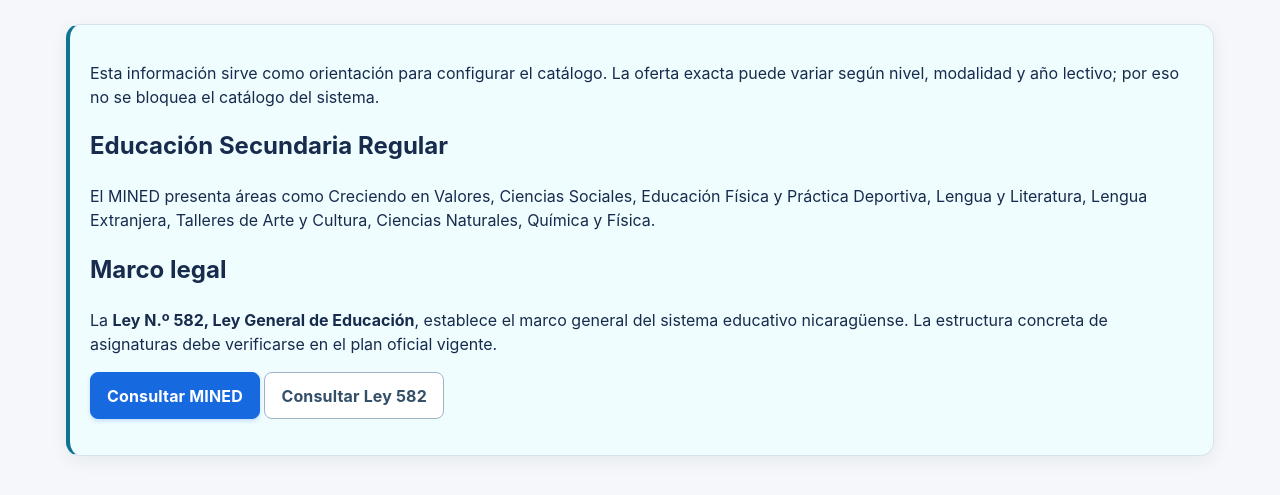
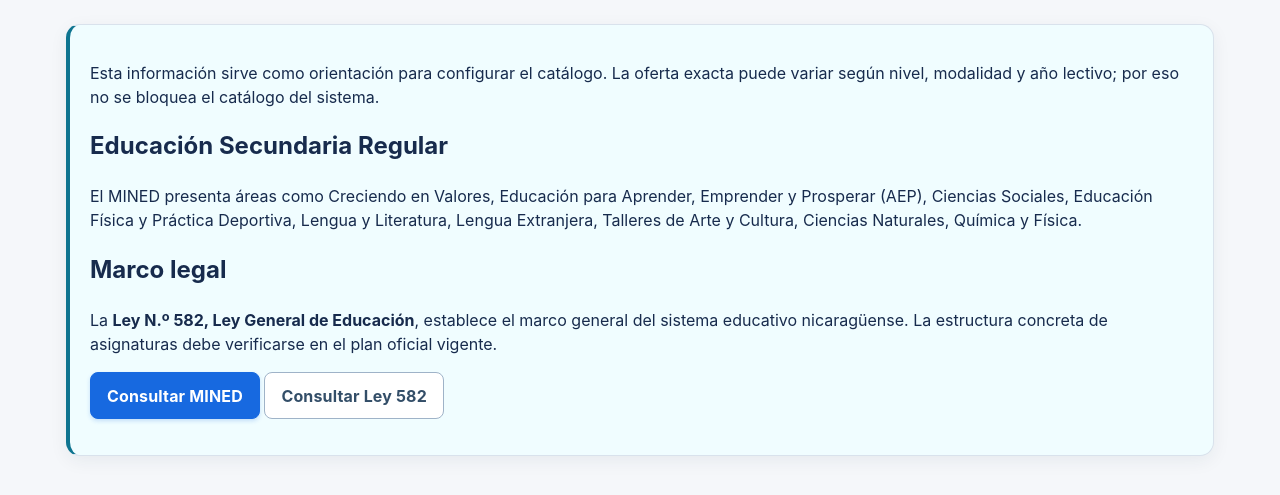
Before and after one commit to ciprianotoor/notas-estudiantes, a Flask app: page /academic-structure/mined-reference in a window 1280 px wide. Shown: the part 245-740 px from the top of the page. Run offline with Flask 3, Linux system fonts and the light colour scheme; the visitor is signed in with stand-in values (Sample User, id 1); data comes from the database, SQL or seed files in the repository.

Commit message:
Add AEP to MINED subject catalog

```diff
--- a/app.py
+++ b/app.py
@@ -411,6 +411,7 @@ def init_db():
             ('LE', 'Lengua Extranjera', 'Comunicativa'),
             ('EF', 'Educación Física y Práctica Deportiva', 'Desarrollo personal'),
             ('CV', 'Creciendo en Valores', 'Formación ciudadana'),
+            ('AEP', 'Educación para Aprender, Emprender y Prosperar', 'Emprendimiento'),
             ('TAC', 'Talleres de Arte y Cultura', 'Arte y cultura'),
         ]
         for code, name, area in default_subjects:
--- a/templates/mined_reference.html
+++ b/templates/mined_reference.html
@@ -1 +1 @@
-{% extends "base.html" %}{% block title %}Referencia MINED{% endblock %}{% block content %}<p class="eyebrow">REFERENCIA ACADÉMICA</p><h1>Clases y áreas curriculares del MINED</h1><section class="card" style="border-left:4px solid #0e7490;background:#f0fdff"><p>Esta información sirve como orientación para configurar el catálogo. La oferta exacta puede variar según nivel, modalidad y año lectivo; por eso no se bloquea el catálogo del sistema.</p><h2>Educación Secundaria Regular</h2><p>El MINED presenta áreas como Creciendo en Valores, Ciencias Sociales, Educación Física y Práctica Deportiva, Lengua y Literatura, Lengua Extranjera, Talleres de Arte y Cultura, Ciencias Naturales, Química y Física.</p><h2>Marco legal</h2><p>La <strong>Ley N.º 582, Ley General de Educación</strong>, establece el marco general del sistema educativo nicaragüense. La estructura concreta de asignaturas debe verificarse en el plan oficial vigente.</p><p><a class="button" href="https://www.mined.gob.ni/educacion-secundaria/" target="_blank" rel="noopener">Consultar MINED</a> <a class="button secondary" href="https://legislacion.asamblea.gob.ni/Normaweb.nsf/xpNorma.xsp?action=openDocument&documentId=B2FBC86E5FD975420625755B00765A99" target="_blank" rel="noopener">Consultar Ley 582</a></p></section>{% endblock %}
+{% extends "base.html" %}{% block title %}Referencia MINED{% endblock %}{% block content %}<p class="eyebrow">REFERENCIA ACADÉMICA</p><h1>Clases y áreas curriculares del MINED</h1><section class="card" style="border-left:4px solid #0e7490;background:#f0fdff"><p>Esta información sirve como orientación para configurar el catálogo. La oferta exacta puede variar según nivel, modalidad y año lectivo; por eso no se bloquea el catálogo del sistema.</p><h2>Educación Secundaria Regular</h2><p>El MINED presenta áreas como Creciendo en Valores, Educación para Aprender, Emprender y Prosperar (AEP), Ciencias Sociales, Educación Física y Práctica Deportiva, Lengua y Literatura, Lengua Extranjera, Talleres de Arte y Cultura, Ciencias Naturales, Química y Física.</p><h2>Marco legal</h2><p>La <strong>Ley N.º 582, Ley General de Educación</strong>, establece el marco general del sistema educativo nicaragüense. La estructura concreta de asignaturas debe verificarse en el plan oficial vigente.</p><p><a class="button" href="https://www.mined.gob.ni/educacion-secundaria/" target="_blank" rel="noopener">Consultar MINED</a> <a class="button secondary" href="https://legislacion.asamblea.gob.ni/Normaweb.nsf/xpNorma.xsp?action=openDocument&documentId=B2FBC86E5FD975420625755B00765A99" target="_blank" rel="noopener">Consultar Ley 582</a></p></section>{% endblock %}
```
